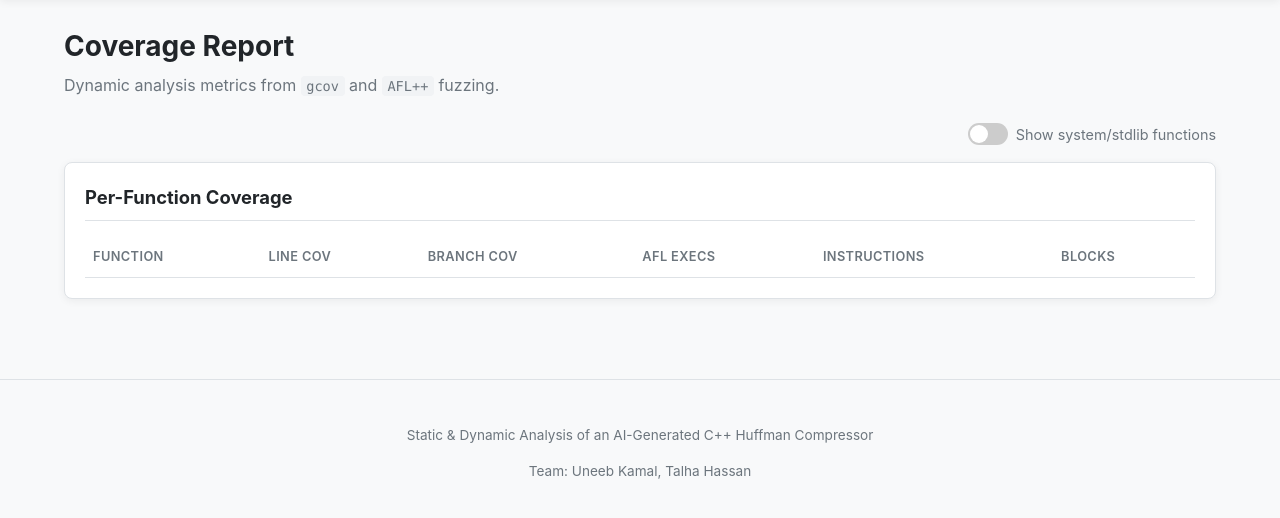
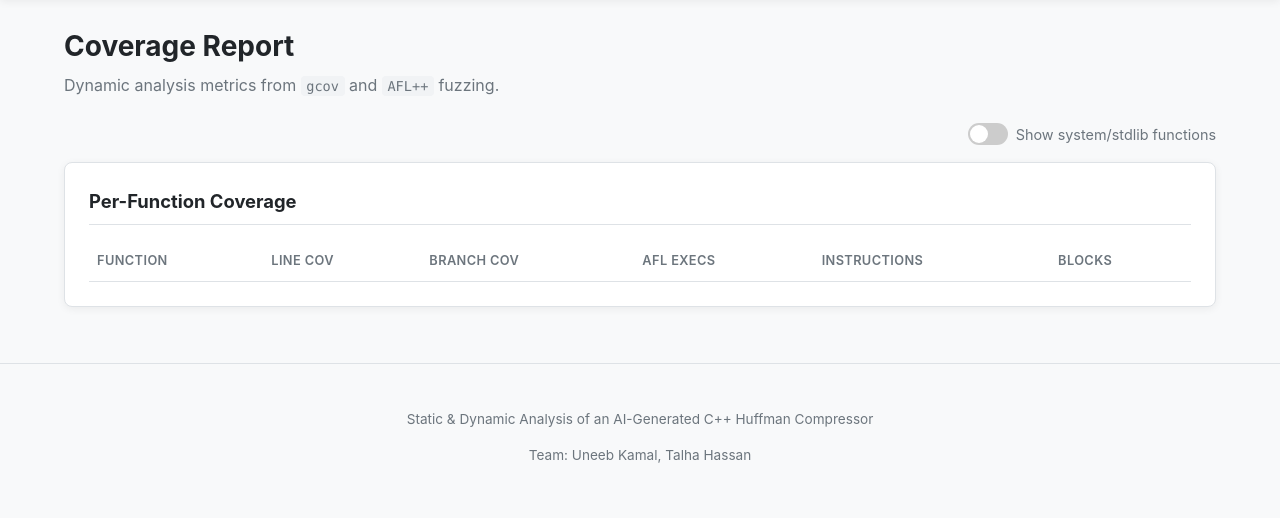
Before and after one commit to uneeb125/coms5130, a Flask app: page /coverage in a window 1280 px wide. Shown: the part 58-576 px from the top of the page. Run offline with Flask 3, Linux system fonts and the light colour scheme; data that the repository does not hold is empty; some libraries are stand-ins or nearby versions.

Commit message:
Some formating fixes

```diff
--- a/static/style.css
+++ b/static/style.css
@@ -127,9 +127,9 @@ body {
   background: var(--card);
   border: 1px solid var(--border);
   border-radius: var(--radius);
-  padding: 1.25rem;
+  padding: 1.5rem;
   box-shadow: var(--shadow);
-  margin-bottom: 1.5rem;
+  overflow-x: auto;
 }
 
 .panel h2 {
@@ -174,6 +174,29 @@ body {
 
 .data-table tr:hover {
   background: #f1f3f5;
+}
+
+.table-responsive {
+  overflow-x: auto;
+  -webkit-overflow-scrolling: touch;
+  width: 100%;
+}
+
+.data-table {
+  width: 100%;
+}
+
+.data-table td:first-child {
+  max-width: 50vw;
+  word-break: break-all;
+  overflow-wrap: anywhere;
+}
+
+.data-table td:first-child code,
+.data-table td code {
+  word-break: break-all;
+  white-space: normal;
+  overflow-wrap: anywhere;
 }
 
 /* Code */
--- a/templates/coverage.html
+++ b/templates/coverage.html
@@ -17,6 +17,7 @@
 
 <section class="panel">
   <h2>Per-Function Coverage</h2>
+  <div class="table-responsive">
     <table class="data-table sortable">
       <thead>
         <tr>
@@ -51,6 +52,7 @@
         {% endfor %}
       </tbody>
     </table>
+  </div>
 </section>
 
 <script>
--- a/templates/functions.html
+++ b/templates/functions.html
@@ -17,6 +17,7 @@
 
 <section class="panel">
   <h2>All Functions</h2>
+  <div class="table-responsive">
     <table class="data-table sortable">
       <thead>
         <tr>
@@ -49,6 +50,7 @@
         {% endfor %}
       </tbody>
     </table>
+  </div>
 </section>
 
 <div id="func-modal" class="modal">
```
Lines whose indentation alone changed are shown as unchanged.
